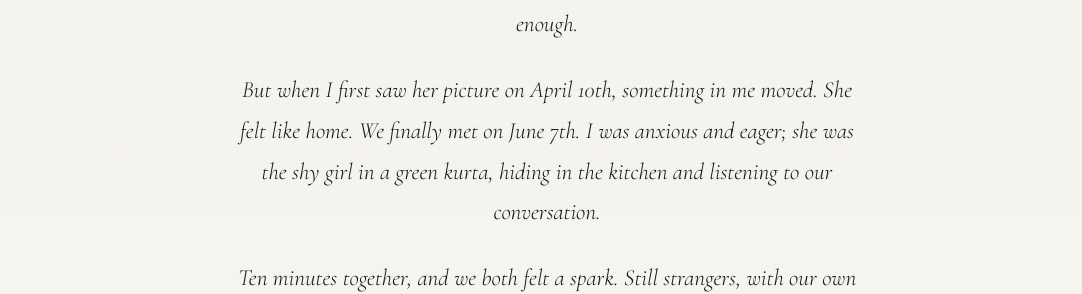
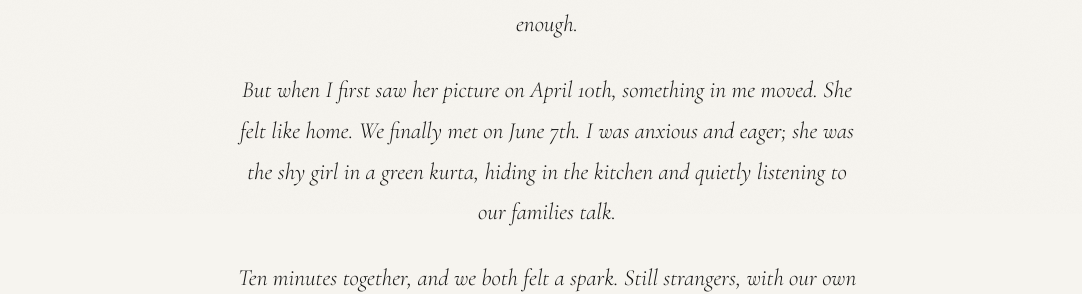
Before and after one commit to viccaay/wedding-invite-vs, a plain HTML site: page wedding-invite-two-versions/index.html in a window 1280 px wide. Shown: the part 586-880 px from the top of the page, without its empty margins (93-1175 px from the left). Drawn offline with nearby package versions, Linux system fonts and the light colour scheme; files that its build step writes are made by us from their sources; files whose address does not match are found by name.

Commit message:
para change

```diff
--- a/wedding-invite-two-versions/index.html
+++ b/wedding-invite-two-versions/index.html
@@ -56,7 +56,7 @@
         Our story began with a family friend suggesting our families meet. It took nearly five months for the galaxies, suns, stars and every superpower in the universe to approve one meeting. Apparently, two families saying yes wasn't enough.
         </p>
       <p>
-        But when I first saw her picture on April 10th, something in me moved. She felt like home. We finally met on June 7th. I was anxious and eager; she was the shy girl in a green kurta, hiding in the kitchen and listening to our conversation.
+        But when I first saw her picture on April 10th, something in me moved. She felt like home. We finally met on June 7th. I was anxious and eager; she was the shy girl in a green kurta, hiding in the kitchen and quietly listening to our families talk.
         </p>
       <p>Ten minutes together, and we both felt a spark. Still strangers, with our own differences, we chose to take that leap.
         </p>
```
